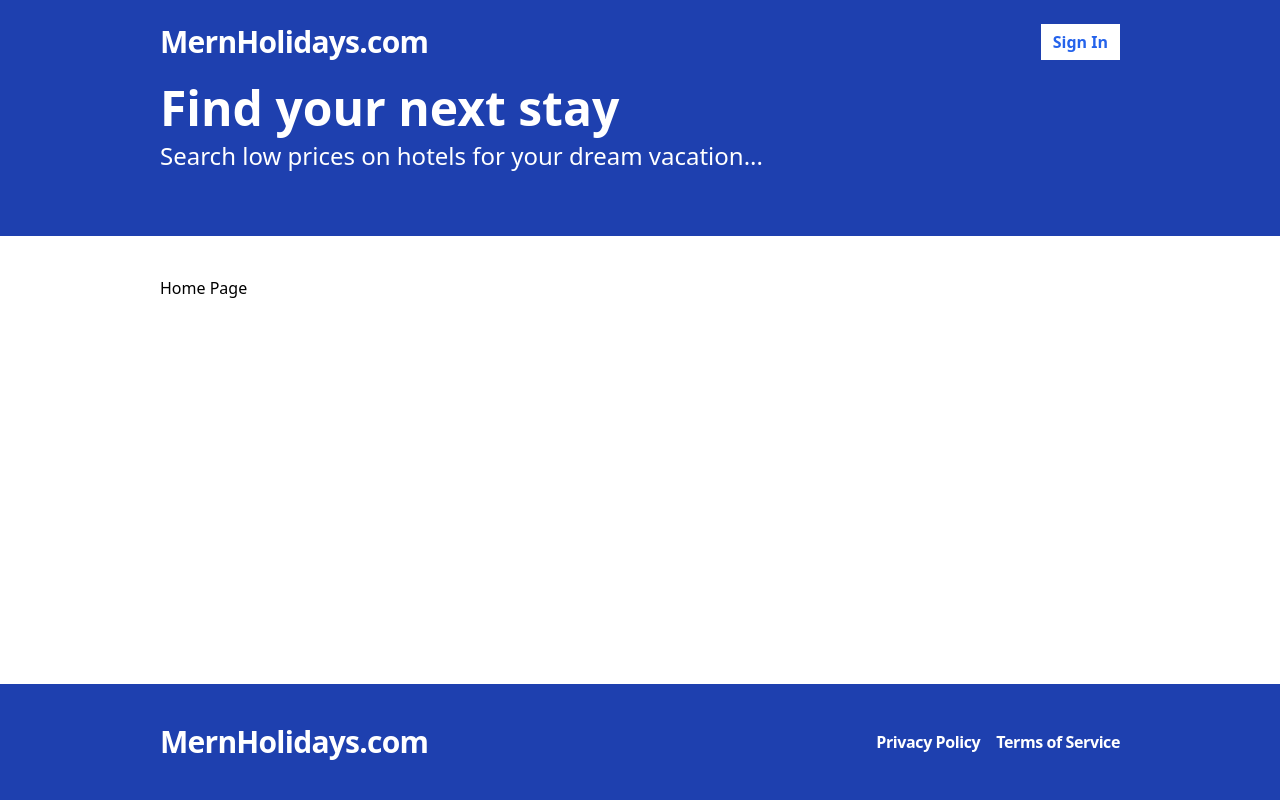
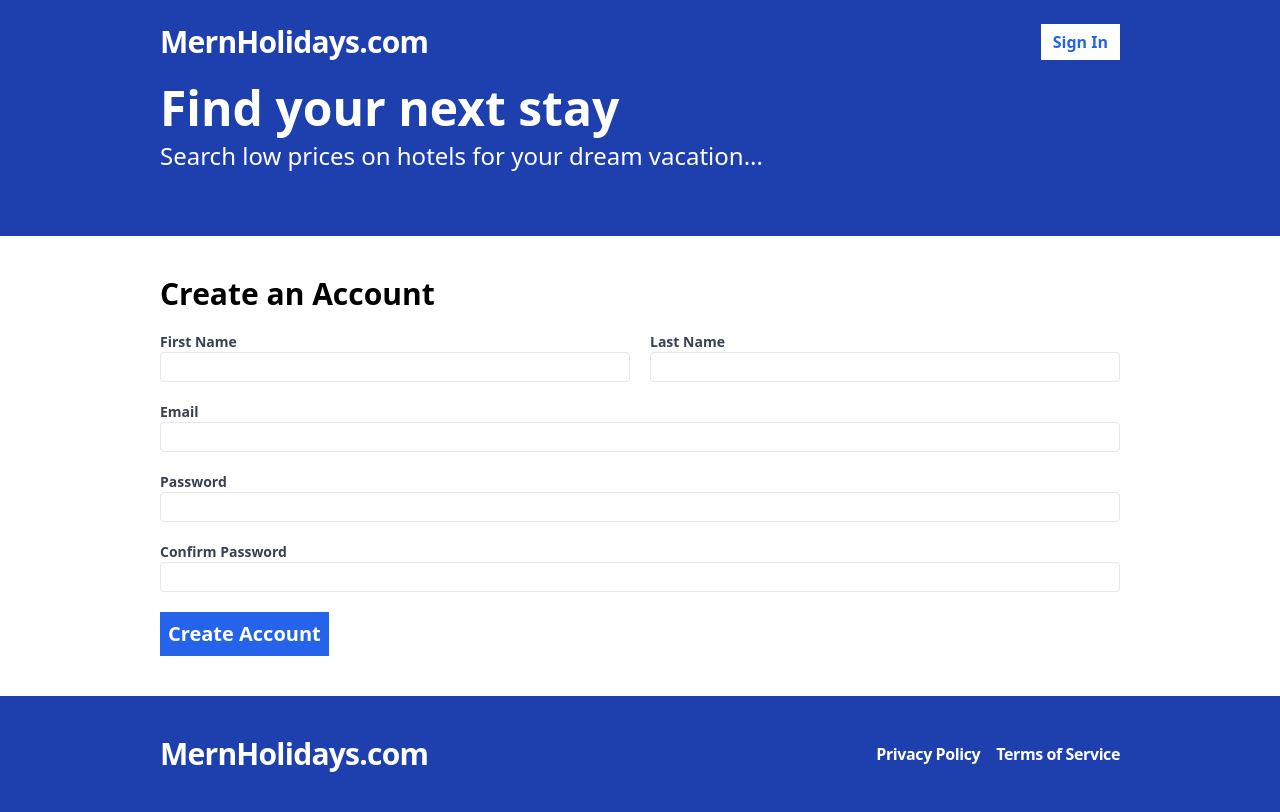
Before and after one commit to Ritesh9919/mern-booking-app, a React (Vite) app in the folder frontend/: page /register in a window 1280 px wide. Before the commit this address led to /. Built offline with nearby package versions, Linux system fonts and the light colour scheme; no server answers.

Commit message:
add register functionality and custom toast message

```diff
--- a/frontend/package.json
+++ b/frontend/package.json
@@ -12,6 +12,8 @@
   "dependencies": {
     "react": "^18.3.1",
     "react-dom": "^18.3.1",
+    "react-hook-form": "^7.53.0",
+    "react-query": "^3.39.3",
     "react-router-dom": "^6.26.2"
   },
   "devDependencies": {
--- a/frontend/src/App.tsx
+++ b/frontend/src/App.tsx
@@ -5,12 +5,21 @@
   Navigate,
 } from "react-router-dom";
 import Layout from "./layouts/Layout";
+import Register from "./pages/Register";
 function App() {
   return (
     <Router>
       <Routes>
         <Route path="/" element={<Layout>Home Page</Layout>} />
         <Route path="/search" element={<Layout>Search Page</Layout>} />
+        <Route
+          path="/register"
+          element={
+            <Layout>
+              <Register />
+            </Layout>
+          }
+        />
         <Route path="*" element={<Navigate to="/" />} />
       </Routes>
     </Router>
--- /dev/null
+++ b/frontend/src/api-client.ts
@@ -0,0 +1,16 @@
+import { RegisterFormData } from "./pages/Register";
+const API_BASE_URL = import.meta.env.VITE_API_BASE_URL;
+
+export const register = async (formData: RegisterFormData) => {
+  const response = await fetch(`${API_BASE_URL}/api/users/register`, {
+    method: "POST",
+    headers: {
+      "Content-Type": "application/json",
+    },
+    body: JSON.stringify(formData),
+  });
+  const responseBody = await response.json();
+  if (!response.ok) {
+    throw new Error(responseBody.message);
+  }
+};
--- /dev/null
+++ b/frontend/src/components/Toast.tsx
@@ -0,0 +1,31 @@
+import { useEffect } from "react";
+
+type ToastProp = {
+  message: string;
+  type: "SUCCESS" | "ERROR";
+  onClose: () => void;
+};
+
+const Toast = ({ message, type, onClose }: ToastProp) => {
+  useEffect(() => {
+    const timer = setTimeout(() => {
+      onClose();
+    }, 5000);
+    return () => {
+      clearTimeout(timer);
+    };
+  }, [onClose]);
+  const styles =
+    type === "SUCCESS"
+      ? "fixed top-4 right-4 z-50 p-4 bg-green-600 text-white mx-w-md"
+      : "fixed top-4 right-4 z-50 p-4 bg-red-600 text-white mx-w-md";
+  return (
+    <div className={styles}>
+      <div className="flex justify-center items-center">
+        <span className="text-lg font-semibold">{message}</span>
+      </div>
+    </div>
+  );
+};
+
+export default Toast;
--- /dev/null
+++ b/frontend/src/contexts/AppContext.tsx
@@ -0,0 +1,44 @@
+import React, { useState } from "react";
+import Toast from "../components/Toast";
+
+type ToastMessage = {
+  message: string;
+  type: "SUCCESS" | "ERROR";
+};
+
+type AppContext = {
+  showToast: (toastMessage: ToastMessage) => void;
+};
+
+const AppContext = React.createContext<AppContext | undefined>(undefined);
+
+export const AppContextProvider = ({
+  children,
+}: {
+  children: React.ReactNode;
+}) => {
+  const [toast, setToast] = useState<ToastMessage | undefined>(undefined);
+  return (
+    <AppContext.Provider
+      value={{
+        showToast: (toastMessage) => {
+          setToast(toastMessage);
+        },
+      }}
+    >
+      {toast && (
+        <Toast
+          message={toast.message}
+          type={toast.type}
+          onClose={() => setToast(undefined)}
+        />
+      )}
+      {children}
+    </AppContext.Provider>
+  );
+};
+
+export const useAppContext = () => {
+  const context = React.useContext(AppContext);
+  return context as AppContext;
+};
--- a/frontend/src/main.tsx
+++ b/frontend/src/main.tsx
@@ -1,10 +1,24 @@
-import { StrictMode } from 'react'
-import { createRoot } from 'react-dom/client'
-import App from './App.tsx'
-import './index.css'
+import { StrictMode } from "react";
+import { createRoot } from "react-dom/client";
+import App from "./App.tsx";
+import "./index.css";
+import { QueryClient, QueryClientProvider } from "react-query";
+import { AppContextProvider } from "../src/contexts/AppContext.tsx";
 
-createRoot(document.getElementById('root')!).render(
+const queryClient = new QueryClient({
+  defaultOptions: {
+    queries: {
+      retry: 0,
+    },
+  },
+});
+
+createRoot(document.getElementById("root")!).render(
   <StrictMode>
-    <App />
-  </StrictMode>,
-)
+    <QueryClientProvider client={queryClient}>
+      <AppContextProvider>
+        <App />
+      </AppContextProvider>
+    </QueryClientProvider>
+  </StrictMode>
+);
--- /dev/null
+++ b/frontend/src/pages/Register.tsx
@@ -0,0 +1,126 @@
+import { useForm } from "react-hook-form";
+import { useMutation } from "react-query";
+import * as ApiClient from "../api-client";
+import { useAppContext } from "../contexts/AppContext";
+import { useNavigate } from "react-router-dom";
+
+export type RegisterFormData = {
+  firstName: string;
+  lastName: string;
+  email: string;
+  password: string;
+  confirmPassword: string;
+};
+function Register() {
+  const navigate = useNavigate();
+  const { showToast } = useAppContext();
+  const { register, watch, handleSubmit, formState } =
+    useForm<RegisterFormData>();
+  const { errors } = formState;
+
+  const mutation = useMutation(ApiClient.register, {
+    onSuccess: () => {
+      showToast({ message: "Registration Success!", type: "SUCCESS" });
+      navigate("/");
+    },
+    onError: (error: Error) => {
+      showToast({ message: error.message, type: "ERROR" });
+    },
+  });
+
+  const onSubmit = handleSubmit((data) => {
+    mutation.mutate(data);
+  });
+  return (
+    <form className="flex flex-col gap-5" onSubmit={onSubmit}>
+      <h2 className="text-3xl font-bold">Create an Account</h2>
+      <div className="flex flex-col md:flex-row gap-5">
+        <label className="text-gray-700 text-sm font-bold flex-1">
+          First Name
+          <input
+            type="text"
+            className="border rounded w-full py-1 px-2 font-normal"
+            {...register("firstName", {
+              required: "This field is required",
+            })}
+          />
+          {errors.firstName && (
+            <span className="text-red-500">{errors.firstName.message}</span>
+          )}
+        </label>
+        <label className="text-gray-700 text-sm font-bold flex-1">
+          Last Name
+          <input
+            type="text"
+            className="border rounded w-full py-1 px-2 font-normal"
+            {...register("lastName", {
+              required: "This field is required",
+            })}
+          />
+          {errors.lastName && (
+            <span className="text-red-500">{errors.lastName.message}</span>
+          )}
+        </label>
+      </div>
+      <label className="text-gray-700 text-sm font-bold flex-1">
+        Email
+        <input
+          type="email"
+          className="border rounded w-full py-1 px-2 font-normal"
+          {...register("email", {
+            required: "This field is required",
+          })}
+        />
+        {errors.email && (
+          <span className="text-red-500">{errors.email.message}</span>
+        )}
+      </label>
+      <label className="text-gray-700 text-sm font-bold flex-1">
+        Password
+        <input
+          type="password"
+          className="border rounded w-full py-1 px-2 font-normal"
+          {...register("password", {
+            required: "This field is required",
+            minLength: {
+              value: 6,
+              message: "Password must be at least 6 characters",
+            },
+          })}
+        />
+        {errors.password && (
+          <span className="text-red-500">{errors.password.message}</span>
+        )}
+      </label>
+      <label className="text-gray-700 text-sm font-bold flex-1">
+        Confirm Password
+        <input
+          type="password"
+          className="border rounded w-full py-1 px-2 font-normal"
+          {...register("confirmPassword", {
+            validate: (fieldValue) => {
+              if (!fieldValue) {
+                return "This field is required";
+              } else if (watch("password") !== fieldValue) {
+                return "Your password do not match";
+              }
+            },
+          })}
+        />
+        {errors.confirmPassword && (
+          <span className="text-red-500">{errors.confirmPassword.message}</span>
+        )}
+      </label>
+      <span>
+        <button
+          type="submit"
+          className="bg-blue-600 text-white font-bold hover:bg-blue-400 p-2 text-xl"
+        >
+          Create Account
+        </button>
+      </span>
+    </form>
+  );
+}
+
+export default Register;
--- a/frontend/tailwind.config.js
+++ b/frontend/tailwind.config.js
@@ -4,7 +4,9 @@
   theme: {
     extend: {},
     container: {
-      padding: "10rem",
+      padding: {
+        md: "10rem",
+      },
     },
   },
   plugins: [],
```
Also changed, not shown: 2 other files (tests, documents, lock files or other folders).
